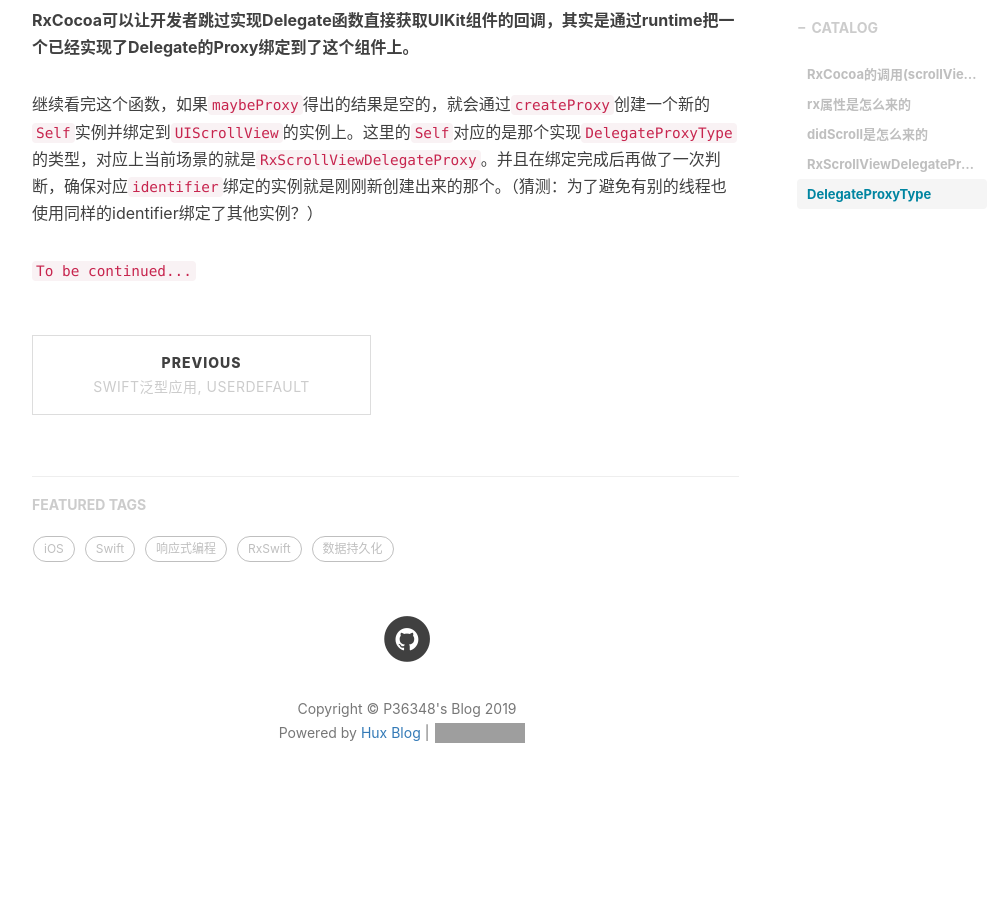
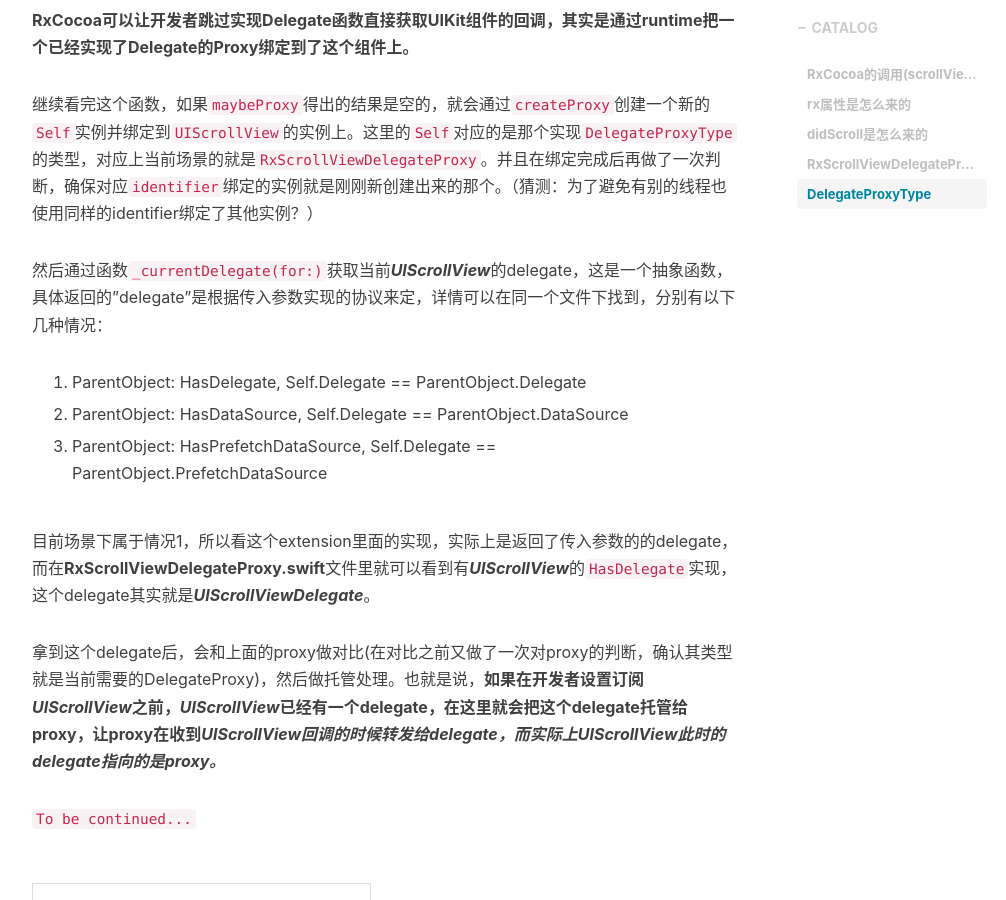
Before and after one commit to p36348/p36348.github.io, a Jekyll site: the page built from _posts/2019-02-19-rxcocoa-uikit-proxy.md, in a window 1280 px wide and 900 px high, scrolled down 6713 px. Shown: the whole window, without its empty margins (233-1239 px from the left). Built offline with Jekyll 4.4.1, drawn with Linux system fonts in a browser that asks for light colours; nearby versions of some CDN libraries; comment, search, counter and statistics services are not loaded; before the commit the page ends 7550 px from its top, so only the background shows below that; grey boxes are pictures that could not be loaded.

Commit message:
no message

```diff
--- a/_posts/2019-02-19-rxcocoa-uikit-proxy.md
+++ b/_posts/2019-02-19-rxcocoa-uikit-proxy.md
@@ -254,6 +254,16 @@
 
 继续看完这个函数，如果`maybeProxy`得出的结果是空的，就会通过`createProxy`创建一个新的`Self`实例并绑定到`UIScrollView`的实例上。这里的`Self`对应的是那个实现`DelegateProxyType`的类型，对应上当前场景的就是`RxScrollViewDelegateProxy`。并且在绑定完成后再做了一次判断，确保对应`identifier`绑定的实例就是刚刚新创建出来的那个。（猜测：为了避免有别的线程也使用同样的identifier绑定了其他实例？）
 
+然后通过函数`_currentDelegate(for:)`获取当前***UIScrollView***的delegate，这是一个抽象函数，具体返回的"delegate"是根据传入参数实现的协议来定，详情可以在同一个文件下找到，分别有以下几种情况：
 
+1. ParentObject: HasDelegate, Self.Delegate == ParentObject.Delegate
+
+2. ParentObject: HasDataSource, Self.Delegate == ParentObject.DataSource
+
+3. ParentObject: HasPrefetchDataSource, Self.Delegate == ParentObject.PrefetchDataSource
+
+目前场景下属于情况1，所以看这个extension里面的实现，实际上是返回了传入参数的的delegate，而在**RxScrollViewDelegateProxy.swift**文件里就可以看到有***UIScrollView***的`HasDelegate`实现，这个delegate其实就是***UIScrollViewDelegate***。
+
+拿到这个delegate后，会和上面的proxy做对比(在对比之前又做了一次对proxy的判断，确认其类型就是当前需要的DelegateProxy)，然后做托管处理。也就是说，**如果在开发者设置订阅*UIScrollView*之前，*UIScrollView*已经有一个delegate，在这里就会把这个delegate托管给proxy，让proxy在收到*UIScrollView回调的时候转发给delegate，而实际上UIScrollView此时的delegate指向的是proxy。***
 
 `To be continued...`
```
